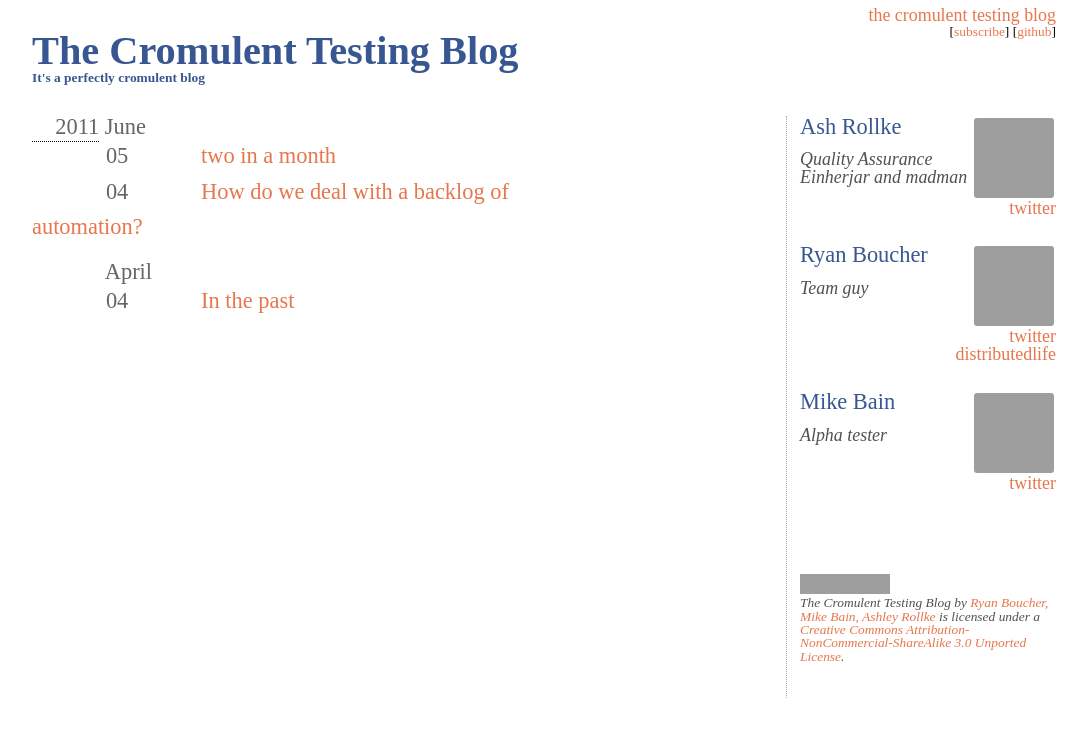
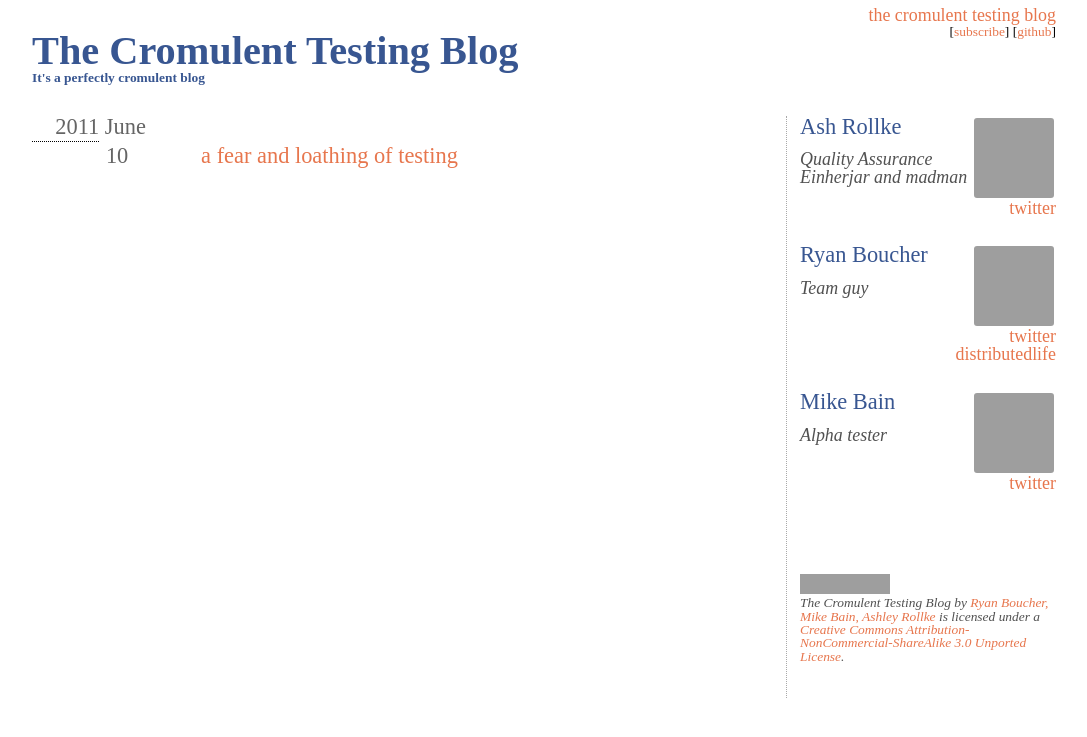
Before and after one commit to cromulent-testing/blog, a Jekyll site: the page built from index.html, in a window 1280 px wide, cut to the strip 0-737 px from the top of the page. Shown: the whole strip, without its empty margins (96-1183 px from the left). Built offline with Jekyll 4.4.1, drawn with Linux system fonts in a browser that asks for light colours; grey boxes are pictures that could not be loaded.

Commit message:
deleted test posts; fixed bug in index;

```diff
--- a/_layouts/default.html
+++ b/_layouts/default.html
@@ -53,7 +53,6 @@
       </div>
 
       <div id="legalese" class="content-group">
-        <div class="content-group"></div>
         <p class="defocus tiny-text aside"><a rel="license" href="http://creativecommons.org/licenses/by-nc-sa/3.0/"><img alt="Creative Commons License" style="border-width:0" src="http://i.creativecommons.org/l/by-nc-sa/3.0/88x31.png" /></a><br /><span xmlns:dct="http://purl.org/dc/terms/" href="http://purl.org/dc/dcmitype/Text" property="dct:title" rel="dct:type">The Cromulent Testing Blog</span> by <a xmlns:cc="http://creativecommons.org/ns#" href="cromulent-testing.com" property="cc:attributionName" rel="cc:attributionURL">Ryan Boucher, Mike Bain, Ashley Rollke</a> is licensed under a <a rel="license" href="http://creativecommons.org/licenses/by-nc-sa/3.0/">Creative Commons Attribution-NonCommercial-ShareAlike 3.0 Unported License</a>.</p>
       </div>
     </nav>
--- a/_layouts/index.html
+++ b/_layouts/index.html
@@ -46,7 +46,9 @@
       <div id="legalese" class="content-group">
         <div class="content-group"></div>
         <div class="content-group"></div>
-        <p class="defocus tiny-text aside"><a rel="license" href="http://creativecommons.org/licenses/by-nc-sa/3.0/"><img alt="Creative Commons License" style="border-width:0" src="http://i.creativecommons.org/l/by-nc-sa/3.0/88x31.png" /></a><br /><span xmlns:dct="http://purl.org/dc/terms/" href="http://purl.org/dc/dcmitype/Text" property="dct:title" rel="dct:type">The Cromulent Testing Blog</span> by <a xmlns:cc="http://creativecommons.org/ns#" href="cromulent-testing.com" property="cc:attributionName" rel="cc:attributionURL">Ryan Boucher, Mike Bain, Ashley Rollke</a> is licensed under a <a rel="license" href="http://creativecommons.org/licenses/by-nc-sa/3.0/">Creative Commons Attribution-NonCommercial-ShareAlike 3.0 Unported License</a>.</p>
+        <p class="defocus tiny-text aside">
+          <a rel="license" href="http://creativecommons.org/licenses/by-nc-sa/3.0/"><img alt="Creative Commons License" style="border-width:0" src="http://i.creativecommons.org/l/by-nc-sa/3.0/88x31.png" /></a><br /><span xmlns:dct="http://purl.org/dc/terms/" href="http://purl.org/dc/dcmitype/Text" property="dct:title" rel="dct:type">The Cromulent Testing Blog</span> by <a xmlns:cc="http://creativecommons.org/ns#" href="cromulent-testing.com" property="cc:attributionName" rel="cc:attributionURL">Ryan Boucher, Mike Bain, Ashley Rollke</a> is licensed under a <a rel="license" href="http://creativecommons.org/licenses/by-nc-sa/3.0/">Creative Commons Attribution-NonCommercial-ShareAlike 3.0 Unported License</a>.
+        </p>
       </div>
     </nav>
 
--- a/_posts/2011-04-04-in-the-past.markdown
+++ /dev/null
@@ -1,5 +0,0 @@
----
-layout: default
-title: In the past
----
-We'll answer this question from the perspective of a tester falling behind in their automation workload.
--- a/_posts/2011-06-04-this-is-a-test.markdown
+++ b/_posts/2011-06-04-this-is-a-test.markdown
@@ -4,6 +4,7 @@ title: How do we deal with a backlog of automation?
 tags:
 - automation
 - backlog
+published: no
 ---
 We'll answer this question from the perspective of a tester behind in their automation workload.
 
--- a/_posts/2011-06-05-two-in-a-month.markdown
+++ /dev/null
@@ -1,5 +0,0 @@
----
-layout: default
-title: two in a month
----
-We'll answer this question from the perspective of a tester falling behind in their automation workload.
--- a/_posts/2012-05-24-future-post.markdown
+++ /dev/null
@@ -1,5 +0,0 @@
----
-layout: default
-title: future post
----
-We'll answer this question from the perspective of a tester falling behind in their automation workload.
--- a/index.html
+++ b/index.html
@@ -15,14 +15,14 @@ subtitle: It's a perfectly cromulent blog
     {% capture nyear %}{{ post.next.date | date: '%Y' }}{% endcapture %}
     {% capture nmonth %}{{ post.next.date | date: '%B' }}{% endcapture %}
 
-<!--    {% unless post.next %}-->
-<!--      {% if year <= cyear %}
+    {% unless post.next %}
+      {% if year <= cyear %}
         <span class="year-first">{{ post.date | date: '%Y' }}</span>
       {% endif %}
       {% if month <= cmonth %}
         <span class="month-first">{{ post.date | date: '%B' }}</span>
-      {% endif %}-->
-<!--    {% else %}-->
+      {% endif %}
+    {% else %}
       {% if year <= cyear %}
         {% if year != nyear %}
           {% if first_year == 'yes' %}
@@ -49,7 +49,7 @@ subtitle: It's a perfectly cromulent blog
           {% endif %}
         {% endif %}
       {% endif %}
-<!--    {% endunless %}-->
+    {% endunless %}
 
 
 
```
Also changed, not shown: _posts/2011-06-10-a-fear-an-loathing-of-testing.markdown (added, +29 -0 lines), 8 other files.
